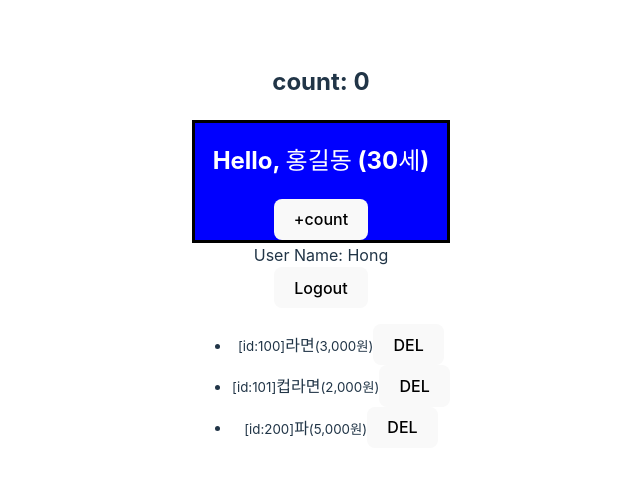
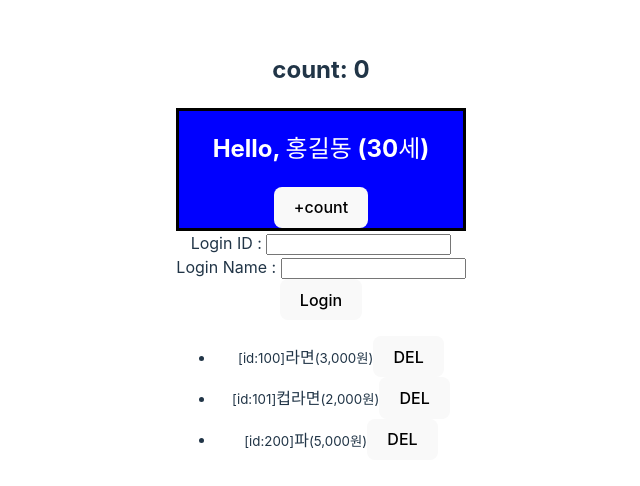
Before and after one commit to Chanmi-Gim/TIL, a React (Vite) app in the folder React/tryThis/rbvite/: page / in a window 1280 px wide. Shown: the part 146-632 px from the top of the page, without its empty margins (319-959 px from the left). Built offline with nearby package versions, Linux system fonts and the light colour scheme.

Commit message:
refact : login(useRef 이용)

```diff
--- a/React/tryThis/rbvite/src/App.tsx
+++ b/React/tryThis/rbvite/src/App.tsx
@@ -11,8 +11,8 @@ export type Session = {
 };
 
 const SampleSession = {
-  // loginUser: null,
-  loginUser: { id: 1, name: 'Hong' },
+  loginUser: null,
+  // loginUser: { id: 1, name: 'Hong' },
   cart: [
     { id: 100, name: '라면', price: 3000 },
     { id: 101, name: '컵라면', price: 2000 },
--- a/React/tryThis/rbvite/src/components/Login.tsx
+++ b/React/tryThis/rbvite/src/components/Login.tsx
@@ -1,4 +1,4 @@
-import { ChangeEvent, useState } from 'react';
+import { FormEvent, useRef } from 'react';
 import { LoginUser } from '../App';
 
 type Props = {
@@ -6,25 +6,29 @@ type Props = {
 };
 
 const Login = ({ login }: Props) => {
-  const [id, setUserId] = useState(0);
-  const [name, setUserName] = useState('');
+  const idRef = useRef<HTMLInputElement>(null);
+  const nameRef = useRef<HTMLInputElement>(null); //과거에는 타입에 Null을 했어야했는데 버전 업되어 안해도 된다.
   console.log('>>Login');
 
-  // Setter를 사용하지 않고 따로 함수로 만들면 여러개의 set 사용 가능하므로 편리할 때가 있다. 가독성이 더 좋다.
-  const changeId = (evt: ChangeEvent<HTMLInputElement>) =>
-    setUserId(Number(evt.currentTarget.value));
-  const changeName = (evt: ChangeEvent<HTMLInputElement>) =>
-    setUserName(evt.currentTarget.value);
+  const submit = (e: FormEvent<HTMLFormElement>) => {
+    e.preventDefault(); // action 타지 않는다.
+    const id = Number(idRef.current?.value);
+    const name = nameRef.current?.value || '';
+    console.log(name);
+    login({ id, name });
+  };
   return (
+    <form onSubmit={submit}>
       <>
         <div>
-        Login ID(숫자): <input type='number' value={id} onChange={changeId} />
+          Login ID : <input type='number' ref={idRef} />
         </div>
         <div>
-        Login Name: <input type='text' value={name} onChange={changeName} />
+          Login Name : <input type='text' ref={nameRef} />
         </div>
-      <button onClick={() => login({ id, name })}>Login</button>
+        <button type='submit'>Login</button>
       </>
+    </form>
   );
 };
 export default Login;
```
Lines whose indentation alone changed are shown as unchanged.
